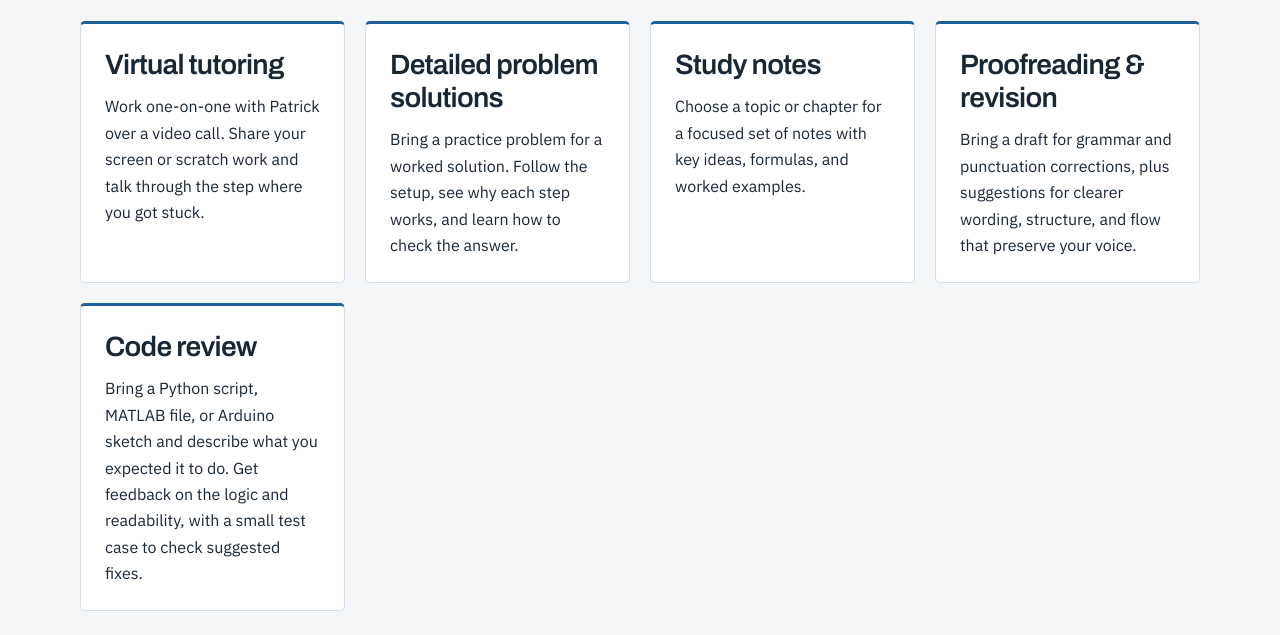
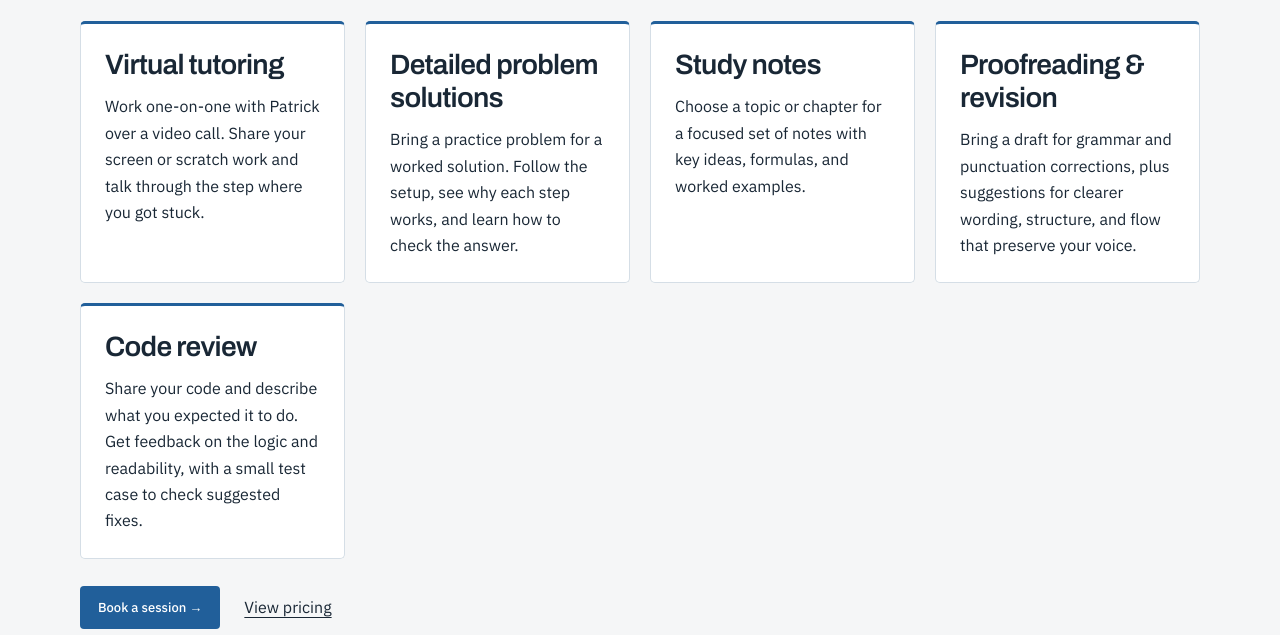
Before and after one commit to pekruse/kruse-tutoring, a plain HTML site: page services.html in a window 1280 px wide. Shown: the part 314-949 px from the top of the page. Drawn offline with Linux system fonts and the light colour scheme.

Commit message:
Keep code review language-neutral

```diff
--- a/services.html
+++ b/services.html
@@ -4,4 +4,4 @@
 <article><h2>Detailed problem solutions</h2><p>Bring a practice problem for a worked solution. Follow the setup, see why each step works, and learn how to check the answer.</p></article>
 <article><h2>Study notes</h2><p>Choose a topic or chapter for a focused set of notes with key ideas, formulas, and worked examples.</p></article>
 <article><h2>Proofreading &amp; revision</h2><p>Bring a draft for grammar and punctuation corrections, plus suggestions for clearer wording, structure, and flow that preserve your voice.</p></article>
-<article><h2>Code review</h2><p>Bring a Python script, MATLAB file, or Arduino sketch and describe what you expected it to do. Get feedback on the logic and readability, with a small test case to check suggested fixes.</p></article></div><div class="actions"><a class="button" href="book.html#schedule">Book a session →</a><a href="pricing.html">View pricing</a></div></section></main><footer>Patrick Kruse · STEM tutoring</footer></body></html>
+<article><h2>Code review</h2><p>Share your code and describe what you expected it to do. Get feedback on the logic and readability, with a small test case to check suggested fixes.</p></article></div><div class="actions"><a class="button" href="book.html#schedule">Book a session →</a><a href="pricing.html">View pricing</a></div></section></main><footer>Patrick Kruse · STEM tutoring</footer></body></html>
```
